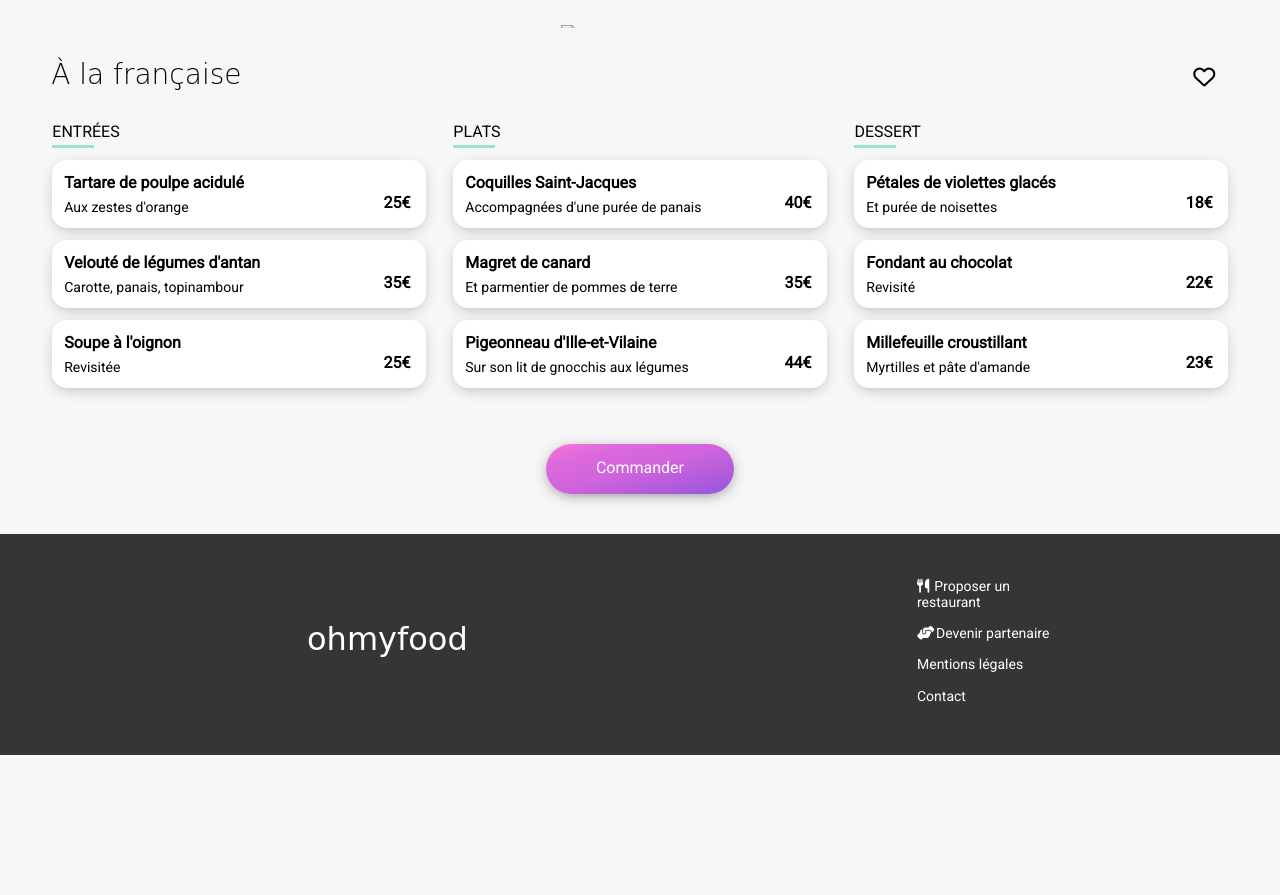
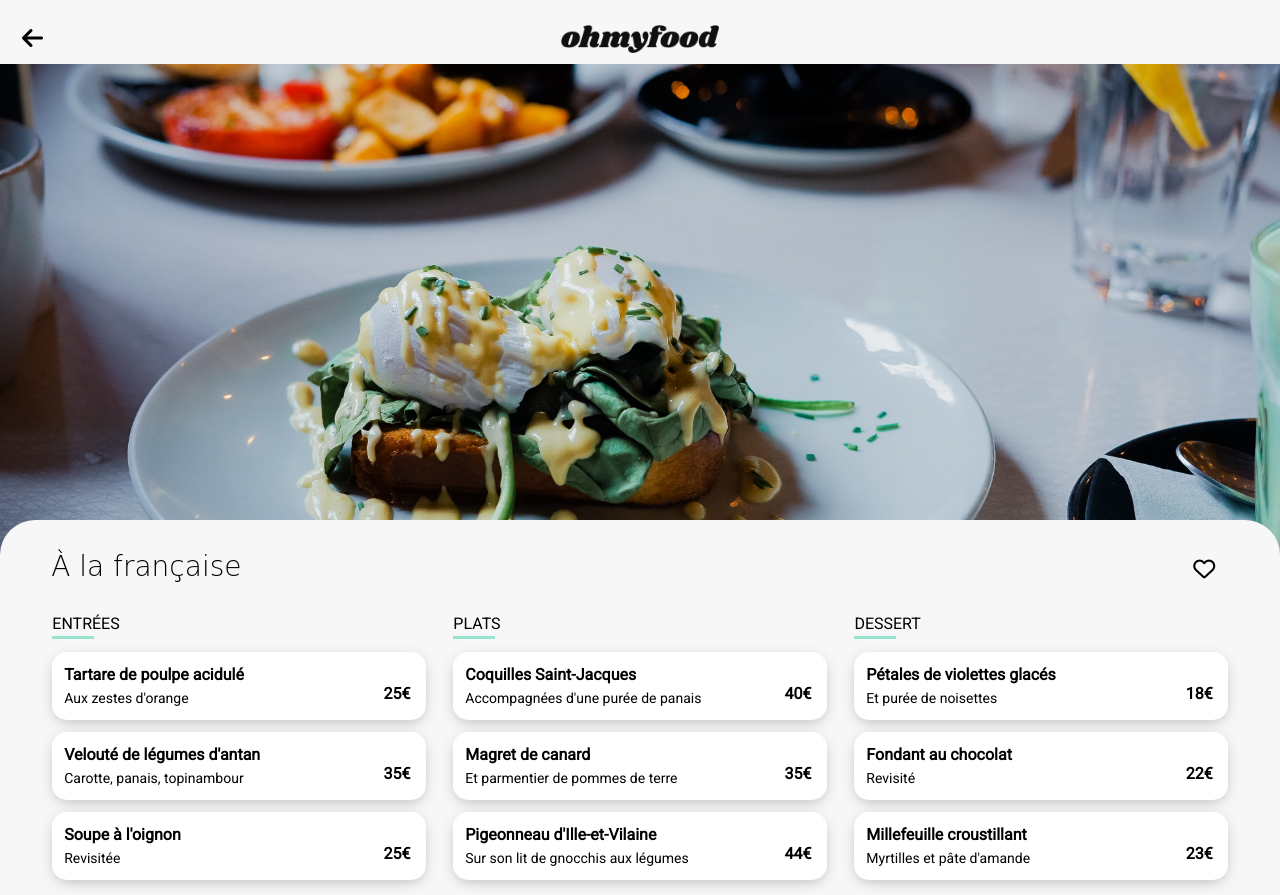
Before and after one commit to CGoubert-Clo/OC_P3, a plain HTML site: page public/menu_A_la_Française.html in a window 1280 px wide. Shown: the top 895 px of the page. Before the commit the page ends 800 px from the top, so only its background shows below. Drawn offline with nearby package versions, Linux system fonts and the light colour scheme; the site is published under a folder, as on GitHub Pages, so addresses that start at the root find nothing; a web font is replaced by a local one.

Commit message:
Correction github

```diff
--- a/public/menu_A_la_Française.html
+++ b/public/menu_A_la_Française.html
@@ -18,13 +18,13 @@
     <header>
         <div class="header_menu">
         <a href="/Public/index.html"> <i class="fa-solid fa-arrow-left header_menu--arrow"></i></a>
-        <img src="/Public/images/logo/ohmyfood.png" class="header_menu--logo">
+        <img src="./images/logo/ohmyfood.png" class="header_menu--logo">
     </div>
     </header>
 
     <main>
         <div class="banner">
-            <img src="/Public/images/restaurants/toa-heftiba-DQKerTsQwi0-unsplash.jpg" class="banner--img">
+            <img src="./images/restaurants/toa-heftiba-DQKerTsQwi0-unsplash.jpg" class="banner--img">
         </div>
         <div class="page">
             <div class="title">
```
Also changed, not shown: public/menu_La_note_enchantée.html (+2 -2 lines), public/menu_Le_délice_des_sens.html (renamed from public/menu_Le_délice_des sens.html).
